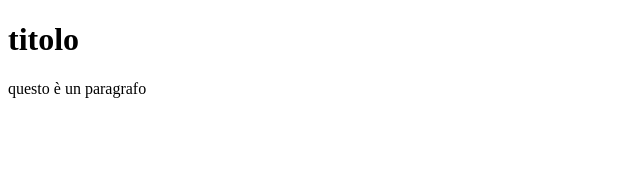
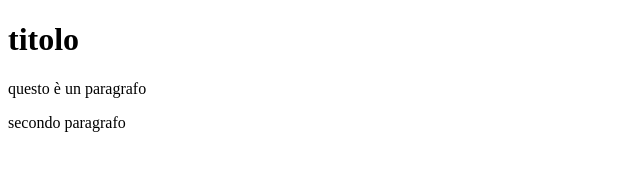
Before and after one commit to silhth/Bootcamp_week2, a plain HTML site: page index.html in a window 1280 px wide. Shown: the whole page, without its empty margins (0-640 px from the left). Drawn offline with Linux system fonts and the light colour scheme.

Commit message:
second paragraph

```diff
--- a/index.html
+++ b/index.html
@@ -23,6 +23,7 @@
         <header>
             <h1>titolo</h1>
             <p>questo è un paragrafo</p>
+            <p>secondo paragrafo</p>
         </header>
 
         <div>
```
